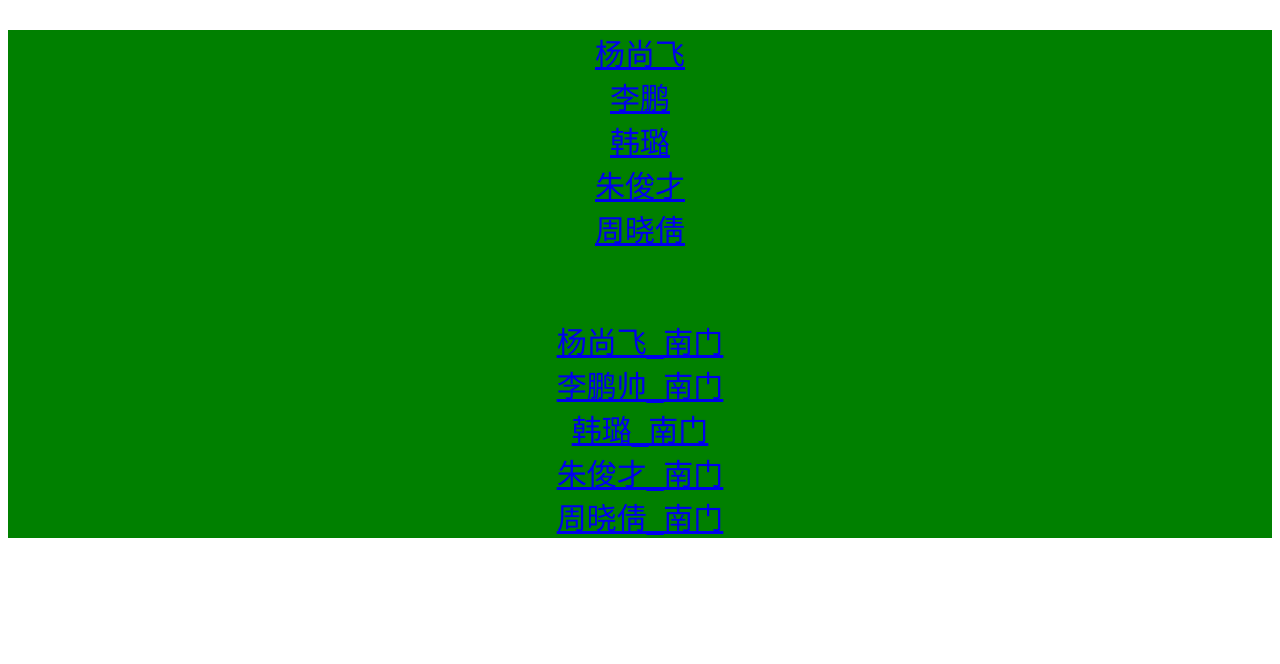
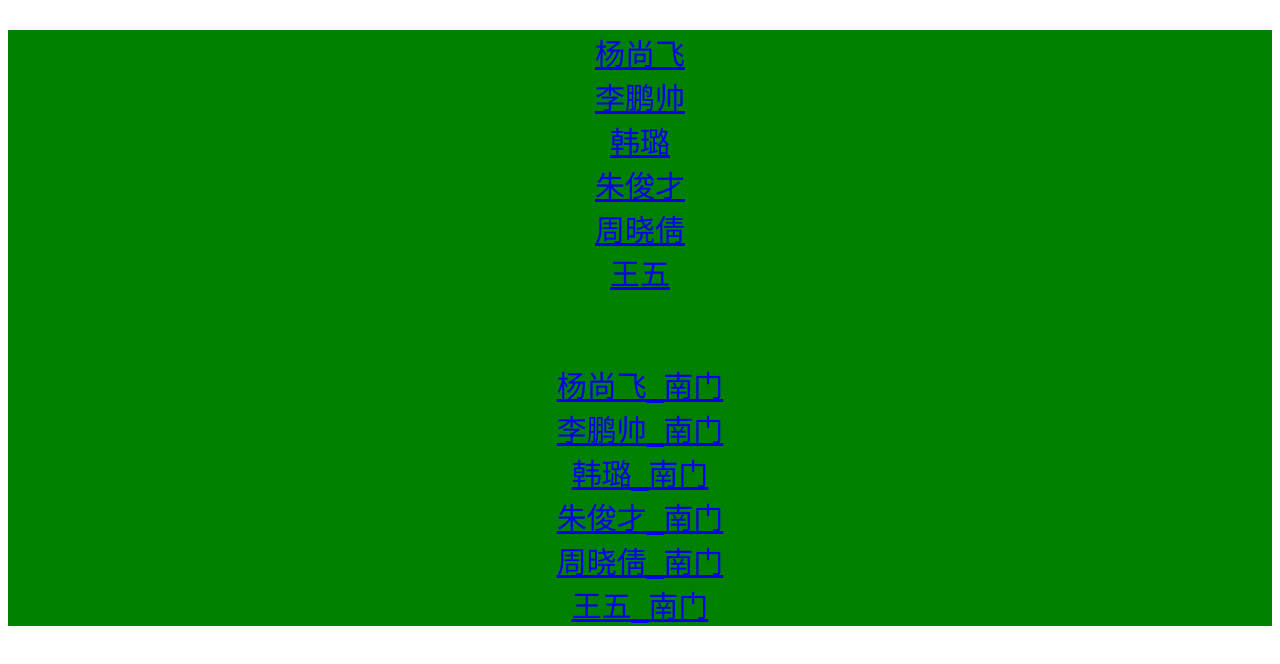
Before and after one commit to lpsOooO/lpsOooO.github.io, a plain HTML site: page index.html in a window 1280 px wide. Drawn offline with Linux system fonts and the light colour scheme.

Commit message:
Update index.html

```diff
--- a/index.html
+++ b/index.html
@@ -5,18 +5,20 @@
     <form>
         <p style="background-color:green;font-family:arial;color:red;font-size:30px;text-align:center">
 			<a href="./Access/DoorCheck_Yang.html" >杨尚飞</a><br/>
-			<a href="./Access/DoorCheck_Li.html" >李鹏</a><br/>
+			<a href="./Access/DoorCheck_Li.html" >李鹏帅</a><br/>
 			<a href="./Access/DoorCheck_Han.html" >韩璐</a><br/>
 			<a href="./Access/DoorCheck_Zhu.html" >朱俊才</a><br/>
 			<a href="./Access/DoorCheck_Zhou.html" >周晓倩</a><br/>
+		        <a href="./Access/DoorCheck_Wang.html" >王五</a><br/>
 
 			<br/>
 			<br/>
-						<a href="./Access/DoorCheck_Yang_S.html" >杨尚飞_南门</a><br/>
+			<a href="./Access/DoorCheck_Yang_S.html" >杨尚飞_南门</a><br/>
 			<a href="./Access/DoorCheck_Li_S.html" >李鹏帅_南门</a><br/>
 			<a href="./Access/DoorCheck_Han_S.html" >韩璐_南门</a><br/>
 			<a href="./Access/DoorCheck_Zhu_S.html" >朱俊才_南门</a><br/>
 			<a href="./Access/DoorCheck_Zhou_S.html" >周晓倩_南门</a><br/>
+		        <a href="./Access/DoorCheck_Wang.html" >王五_南门</a><br/>
         </p>
     </form>
 </body>
```
